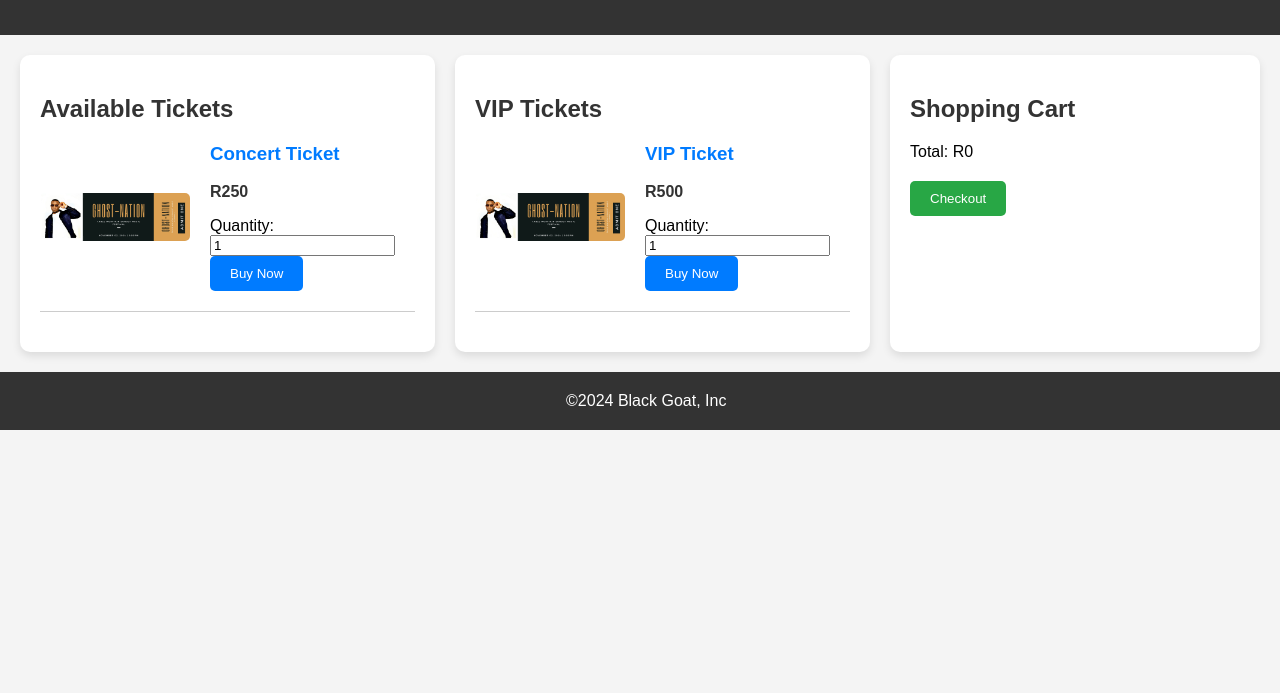
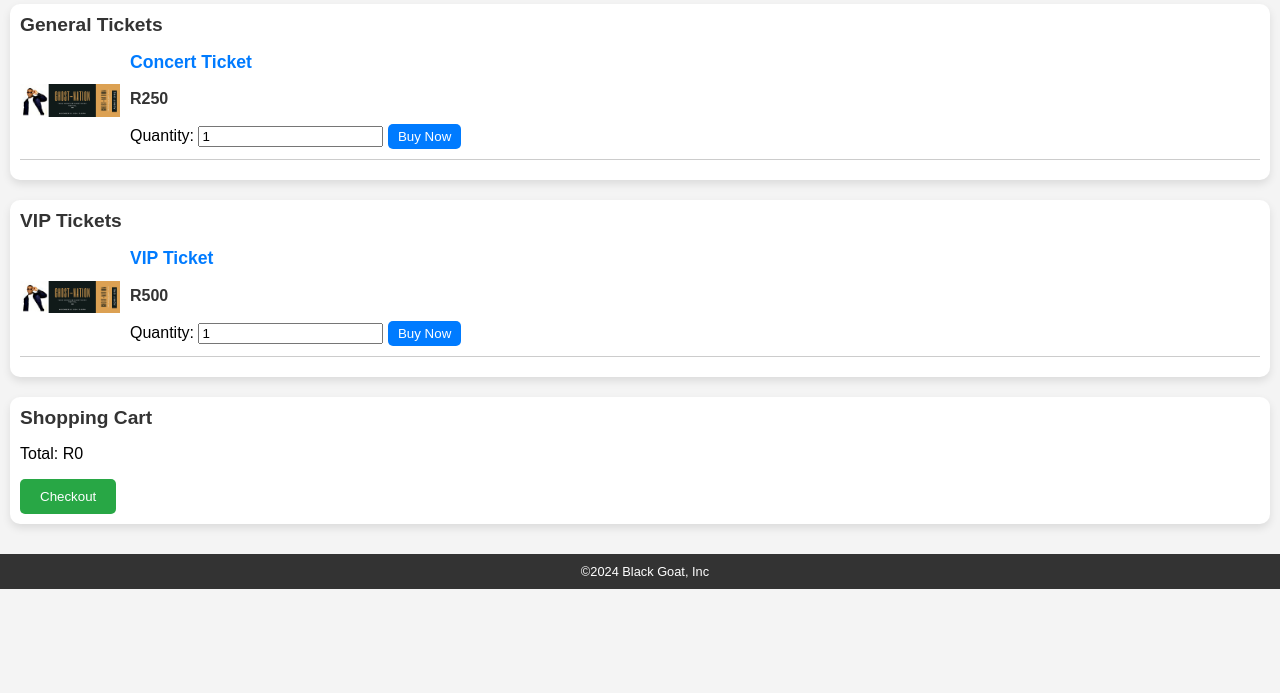
Before and after one commit to SMT2501/event, a plain HTML site: page index.html in a window 1280 px wide. Shown: the part 107-800 px from the top of the page. Drawn offline with Linux system fonts and the light colour scheme.

Commit message:
Update css

```diff
--- a/index.html
+++ b/index.html
@@ -22,7 +22,7 @@
     </header>
     <main>
         <section id="tickets">
-            <h2>Available Tickets</h2>
+            <h2>General Tickets</h2>
             <div class="ticket">
                 <img src="ghost.jpg" alt="Concert Ticket" class="ticket-image">
                 <div class="ticket-details">
--- a/script.js
+++ b/script.js
@@ -47,7 +47,7 @@ function checkout() {
         for (let i = 0; i < item.quantity; i++) {
             const barcodeId = `barcode-${index}-${i}`;
             const barcodeCanvas = document.createElement('canvas');
-            const barcodeText = 'Ghost Nation Festival'; // Text to encode into the barcode
+            const barcodeText = 'Ghost Nation Festival General Ticket'; // Text to encode into the barcode
             JsBarcode(barcodeCanvas, barcodeText, { format: "CODE128", displayValue: false });
 
             // Add the barcode to the PDF
@@ -59,7 +59,7 @@ function checkout() {
             pdf.addImage(imageData, 'JPEG', barcodeX, barcodeY, barcodeWidth, barcodeHeight);
 
             // Add label for the barcode number
-            pdf.text(`Barcode ${i + 1}`, barcodeX + barcodeWidth + 10, barcodeY + 10);
+            pdf.text(`Ticket ${i + 1}`, barcodeX + barcodeWidth + 10, barcodeY + 10);
         }
     });
 
--- a/style.css
+++ b/style.css
@@ -1,45 +1,13 @@
-/* For larger screens */
-@media screen and (min-width: 768px) {
-    main {
-        display: flex;
-        justify-content: space-between;
-    }
-
-    section {
-        flex-basis: calc(50% - 20px); /* Adjust width for two columns with gap */
-    }
-}
-
-/* For smaller screens */
-@media screen and (max-width: 767px) {
-    main {
-        flex-direction: column; /* Stack sections vertically on smaller screens */
-    }
-
-    section {
-        width: 100%; /* Take full width on smaller screens */
-    }
-}
-
-/* Adjustments for checkout button */
-#checkout-btn {
-    display: block; /* Ensure button takes full width */
-    margin-top: 20px; /* Add spacing above the button */
-}
-
-
 body {
     margin: 0;
     font-family: Arial, sans-serif;
     background-color: #f4f4f4;
-    align-items: center;
-
 }
 
 header {
     background-color: #333;
     color: #fff;
-    padding: 20px;
+    padding: 10px;
     text-align: center;
 }
 
@@ -49,7 +17,7 @@ header {
 }
 
 .logo {
-    font-size: 1.5rem;
+    font-size: 1.2rem;
     font-weight: bold;
 }
 
@@ -61,7 +29,7 @@ header {
 
 .nav-links li {
     display: inline;
-    margin-left: 20px;
+    margin-left: 10px;
 }
 
 .nav-links li a {
@@ -70,57 +38,44 @@ header {
 }
 
 main {
-    padding: 20px;
-    display: flex;
-
-    flex-wrap: wrap; /* Wrap sections to a new line if needed */
-    gap: 20px; /* Add space between sections */
+    padding: 10px;
 }
 
 section {
-    flex: 1;
     background-color: #fff;
-    padding: 20px;
+    padding: 10px;
     border-radius: 10px;
     box-shadow: 0 4px 8px rgba(0, 0, 0, 0.1);
+    margin-bottom: 20px;
 }
 
 h2 {
     color: #333;
+    font-size: 1.2rem;
+    margin-top: 0;
 }
 
 .ticket {
     display: flex;
     align-items: center;
     border-bottom: 1px solid #ccc;
-    padding-bottom: 20px;
-    margin-bottom: 20px;
+    padding-bottom: 10px;
+    margin-bottom: 10px;
 }
 
 .ticket-image {
-    width: 150px;
-    margin-right: 20px;
-    border-radius: 5px;
+    width: 100px;
+    margin-right: 10px;
 }
-
 
 .ticket-details {
     flex: 1;
-    margin-right: 20px; /* Add margin to create space between ticket details and quantity input */
-}
-
-.quantity-container label {
-    margin-right: 5px; /* Add margin to create space between label and input */
-}
-
-
-.label {
-    margin-right: 5px; /* Add margin to create space between label and input */
 }
 
 .ticket h3 {
     color: #007bff;
     margin-top: 0;
+    font-size: 1.1rem;
 }
 
 .price {
@@ -128,29 +83,30 @@ h2 {
     font-weight: bold;
 }
 
+.quantity-container {
+    display: flex;
+    align-items: center;
+}
+
+.quantity-container label {
+    margin-right: 5px;
+}
+
 .buy-btn {
+    padding: 5px 10px;
     background-color: #007bff;
     color: #fff;
     border: none;
-    padding: 10px 20px;
     cursor: pointer;
     border-radius: 5px;
-    transition: background-color 0.3s ease;
 }
 
 .buy-btn:hover {
     background-color: #0056b3;
 }
 
-footer {
-    background-color: #333;
-    color: #fff;
-    text-align: center;
-    padding: 20px 0;
-}
-
 #checkout-btn {
-    background-color: #28a745;
+    background-color: #28a745; /* Updated color */
     color: #fff;
     border: none;
     padding: 10px 20px;
@@ -160,5 +116,14 @@ footer {
 }
 
 #checkout-btn:hover {
-    background-color: #218838;
+    background-color: #218838; /* Updated color */
 }
+
+
+footer {
+    background-color: #333;
+    color: #fff;
+    text-align: center;
+    padding: 10px 0;
+    font-size: 0.8rem;
+}
```
